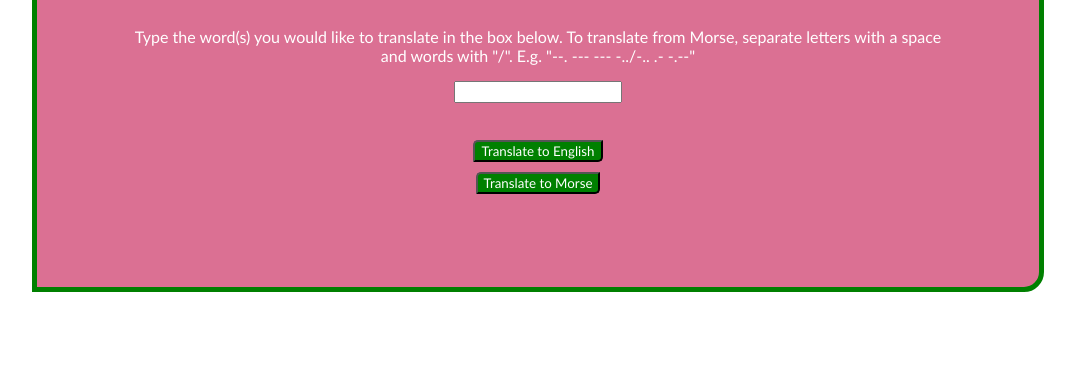
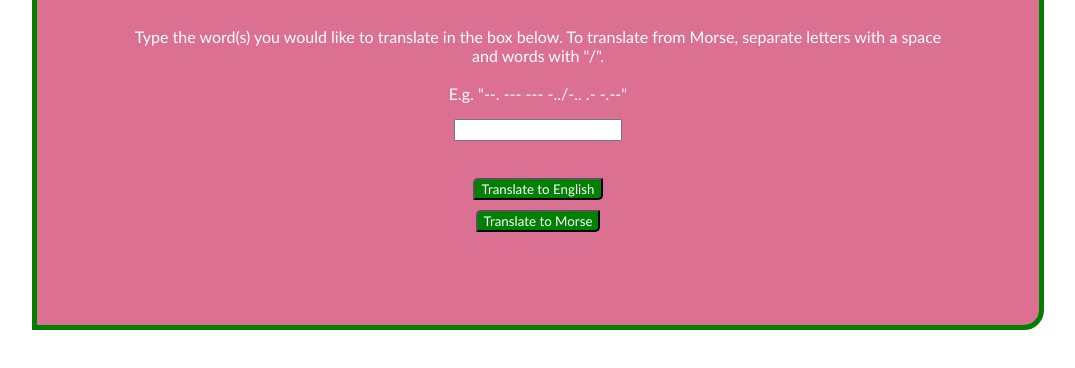
Before and after one commit to OBuckland/morse-code-translator, a website with bundled scripts: page index.html in a window 1280 px wide. Shown: the part 260-628 px from the top of the page, without its empty margins (102-1177 px from the left). Built offline with nearby package versions, Linux system fonts and the light colour scheme.

Commit message:
Wording of instructions

```diff
--- a/index.html
+++ b/index.html
@@ -10,7 +10,7 @@
 <body>
     <main>
         <h1>Morse Code Translator</h1>
-        <p>Type the word(s) you would like to translate in the box below. To translate from Morse, separate letters with a space and words with "/". E.g. "--. --- --- -../-.. .- -.--"</p>
+        <p>Type the word(s) you would like to translate in the box below. To translate from Morse, separate letters with a space and words with "/". <br> <br> E.g. "--. --- --- -../-.. .- -.--"</p>
         <input class="input-text" type="">
         <p class="output-text"></p>
         <button class="english-btn">Translate to English</button>
```
